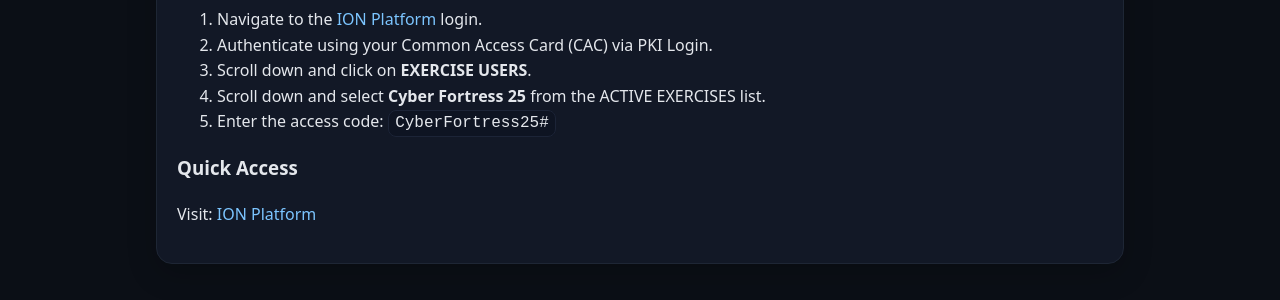
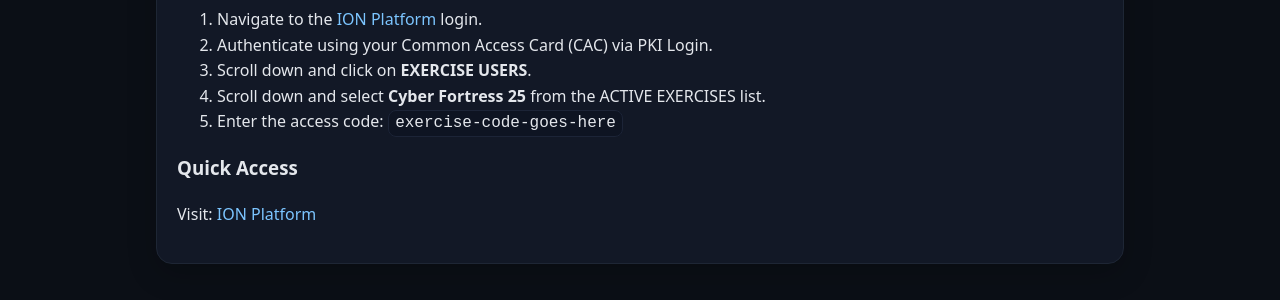
Before and after one commit to Cyber-Fortress-2025/website, a Jekyll site: the page built from resources/ion.md, in a window 1280 px wide. Shown: the part 246-546 px from the top of the page. Built offline with Jekyll 4.4.1, drawn with Linux system fonts in a browser that asks for light colours.

Commit message:
Update ion.md

```diff
--- a/resources/ion.md
+++ b/resources/ion.md
@@ -12,7 +12,7 @@ permalink: /resources/ion/
         <li>Authenticate using your Common Access Card (CAC) via PKI Login.</li>
         <li>Scroll down and click on <strong>EXERCISE USERS</strong>.</li>
         <li>Scroll down and select <strong>Cyber Fortress 25</strong> from the ACTIVE EXERCISES list.</li>
-        <li>Enter the access code: <code>CyberFortress25#</code></li>
+        <li>Enter the access code: <code>exercise-code-goes-here</code></li>
     </ol>
     <h3>Quick Access</h3>
     <p>Visit: <a href="[https://ion.tradoc.army.mil/]">ION Platform</a></p>
```
